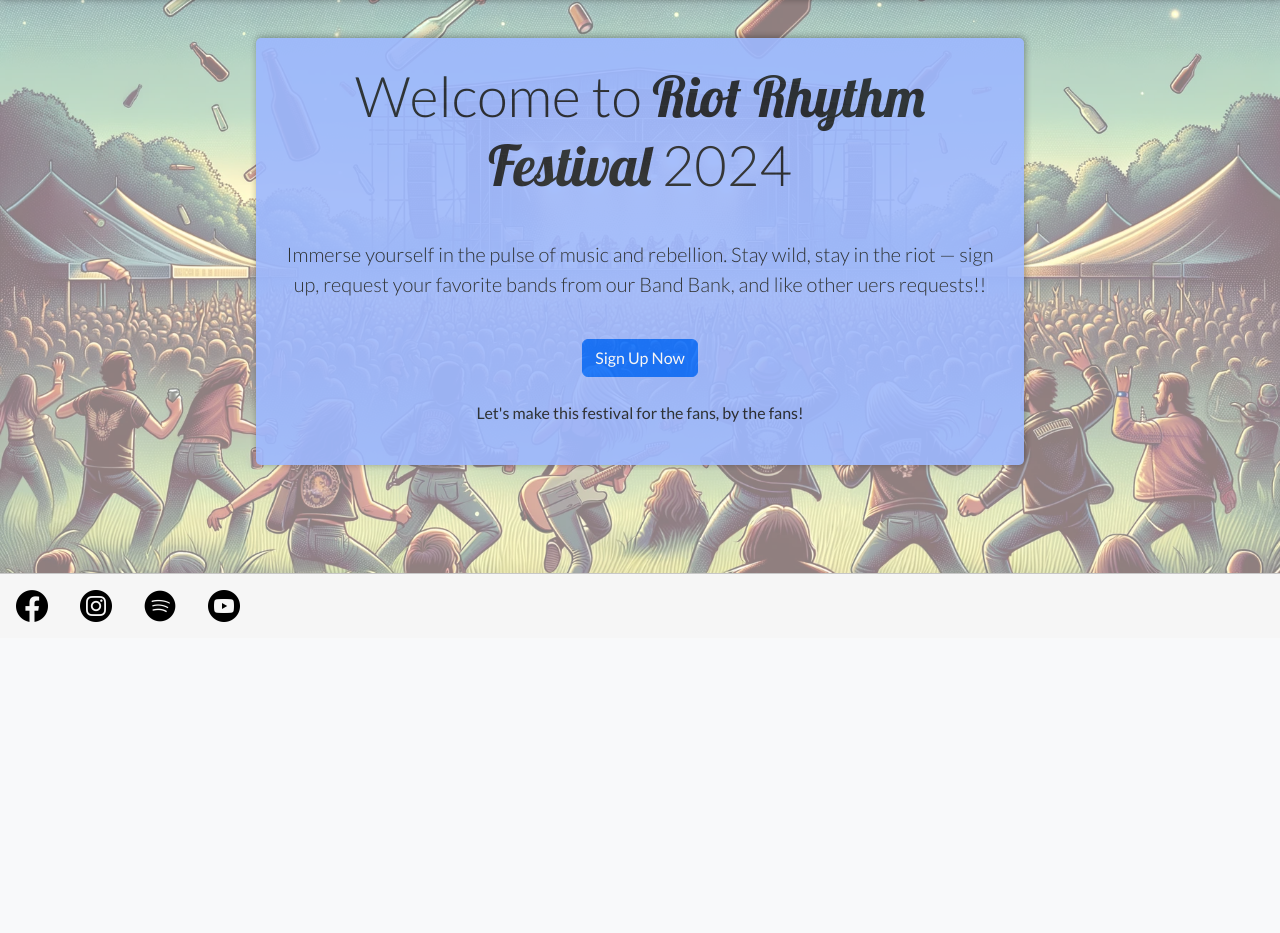
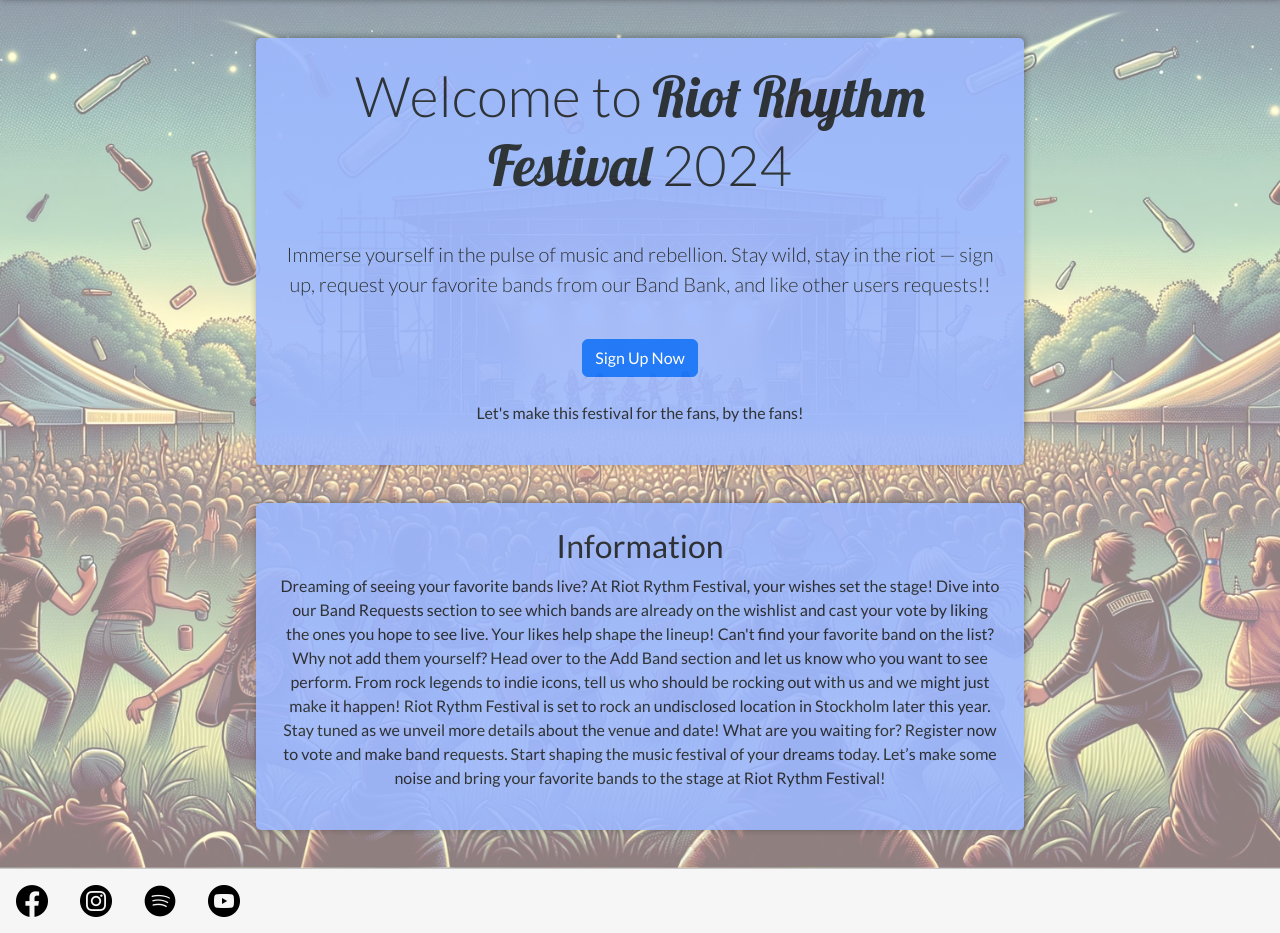
Before and after one commit to JorgenDIF/PP4-Riot-Rythm-Festival, a Django app: page / in a window 1280 px wide. Shown: the part 162-1095 px from the top of the page. Before the commit the page ends 784 px from the top, so only its background shows below. Run offline with Django 4.2, Linux system fonts and the light colour scheme; parts of the project's set-up code (start-up, migrations or seed data) failed here and were passed over; some libraries are stand-ins or nearby versions.

Commit message:
feat: Add informational text to index page
Included additional descriptive text on the index page to enhance user understanding and engagement with the site's features and purpose.

```diff
--- a/home/templates/home/index.html
+++ b/home/templates/home/index.html
@@ -1,19 +1,36 @@
 {% extends 'base.html' %}
 
-{% block  content %}
+{% block content %}
 <section class="hero jumbotron jumbotron-fluid">
+    <div class="landing p-4 container text-center">
+        <h1 class="display-4 pb-4">
+            Welcome to
+            <span class="festival-name">Riot Rhythm Festival</span> 2024
+        </h1>
+        <p class="lead pt-2 pb-4">
+            Immerse yourself in the pulse of music and rebellion. Stay wild, stay in the riot — sign up, request your favorite bands from our Band Bank, and like other users requests!!
+        </p>
+        {% if request.user.is_authenticated %}
+        <a href="{% url 'add_band' %}" class="btn btn-primary custom-btn-primary">Request A Band</a>
+        {% else %}
+        <a href="/accounts/signup/" class="btn btn-primary custom-btn-primary">Sign Up Now</a>
+        {% endif %}
+        <p class="pt-4">Let's make this festival for the fans, by the fans!</p>
+    </div>
+</section>
 
-        <div class="landing p-4 container text-center">
-            <h1 class="display-4 pb-4">Welcome to <span class="festival-name ">Riot Rhythm Festival</span> 2024</h1>
-            <p class="lead pt-2 pb-4">Immerse yourself in the pulse of music and rebellion. Stay wild, stay in the riot — sign up, request your favorite bands from our Band Bank, and like other uers requests!!</p>
-            {% if request.user.is_authenticated %}
-            <a href="{% url 'add_band' %}" class="btn btn-primary custom-btn-primary">Request A Band</a>
-            {% else %}
-            <a href="/accounts/signup/" class="btn btn-primary custom-btn-primary">Sign Up Now</a>
-            {% endif %}
+<section>
+    <div class="landing container text-center p-4">
+        <h2>Information</h2>
+        <p>
+            Dreaming of seeing your favorite bands live? At Riot Rythm Festival, your wishes set the stage! Dive into our Band Requests section to see which bands are already on the wishlist and cast your vote by liking the ones you hope to see live. Your likes help shape the lineup!
 
-            <p class="pt-4">Let's make this festival for the fans, by the fans!</h2>
+            Can't find your favorite band on the list? Why not add them yourself? Head over to the Add Band section and let us know who you want to see perform. From rock legends to indie icons, tell us who should be rocking out with us and we might just make it happen!
 
+            Riot Rythm Festival is set to rock an undisclosed location in Stockholm later this year. Stay tuned as we unveil more details about the venue and date!
 
+            What are you waiting for? Register now to vote and make band requests. Start shaping the music festival of your dreams today. Let’s make some noise and bring your favorite bands to the stage at Riot Rythm Festival!
+        </p>
+    </div>
 </section>
 {% endblock %}
--- a/home/urls.py
+++ b/home/urls.py
@@ -4,4 +4,5 @@ from .views import Index
 
 urlpatterns = [
     path('', Index.as_view(), name='home')
+
 ]
```
